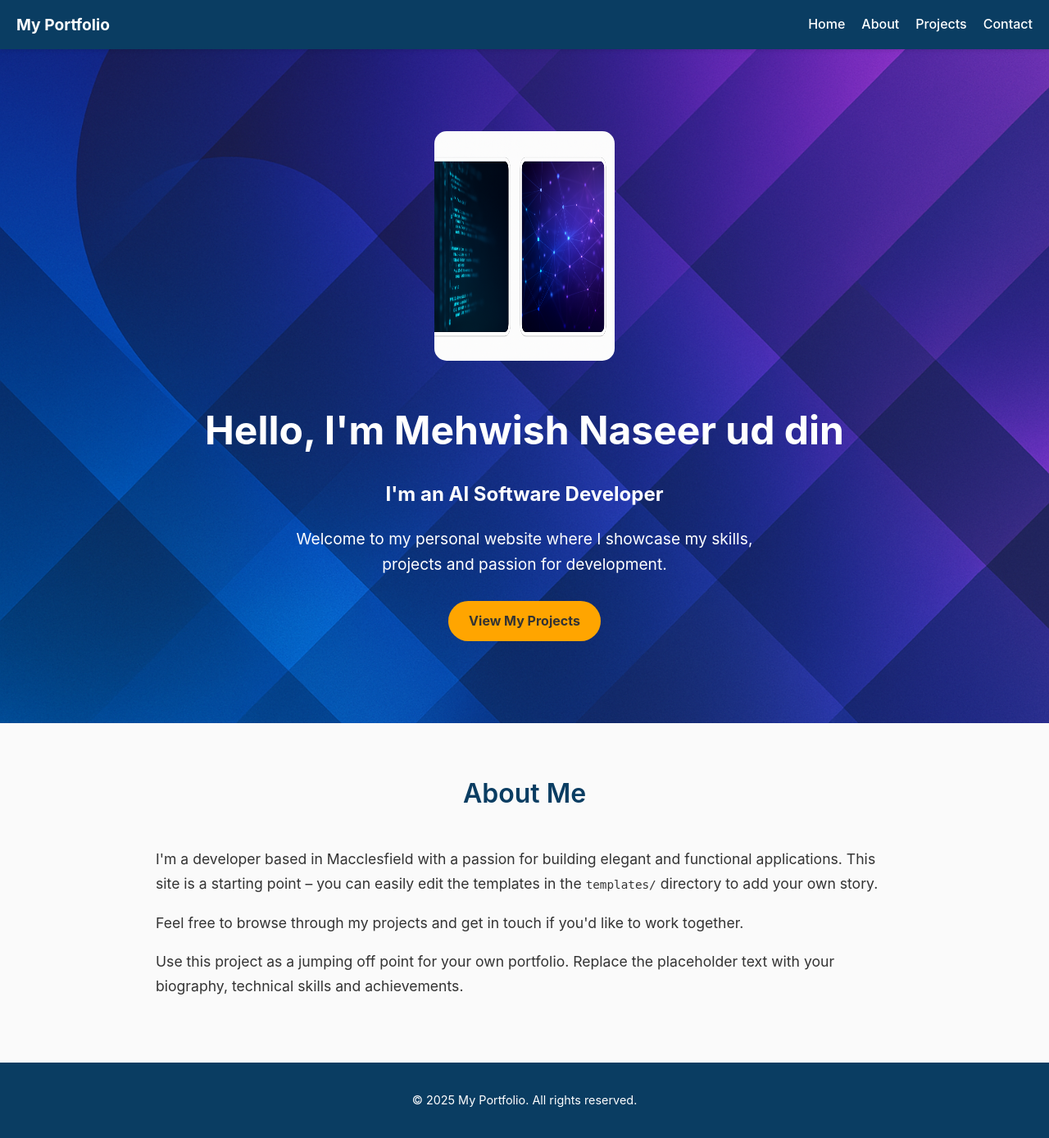
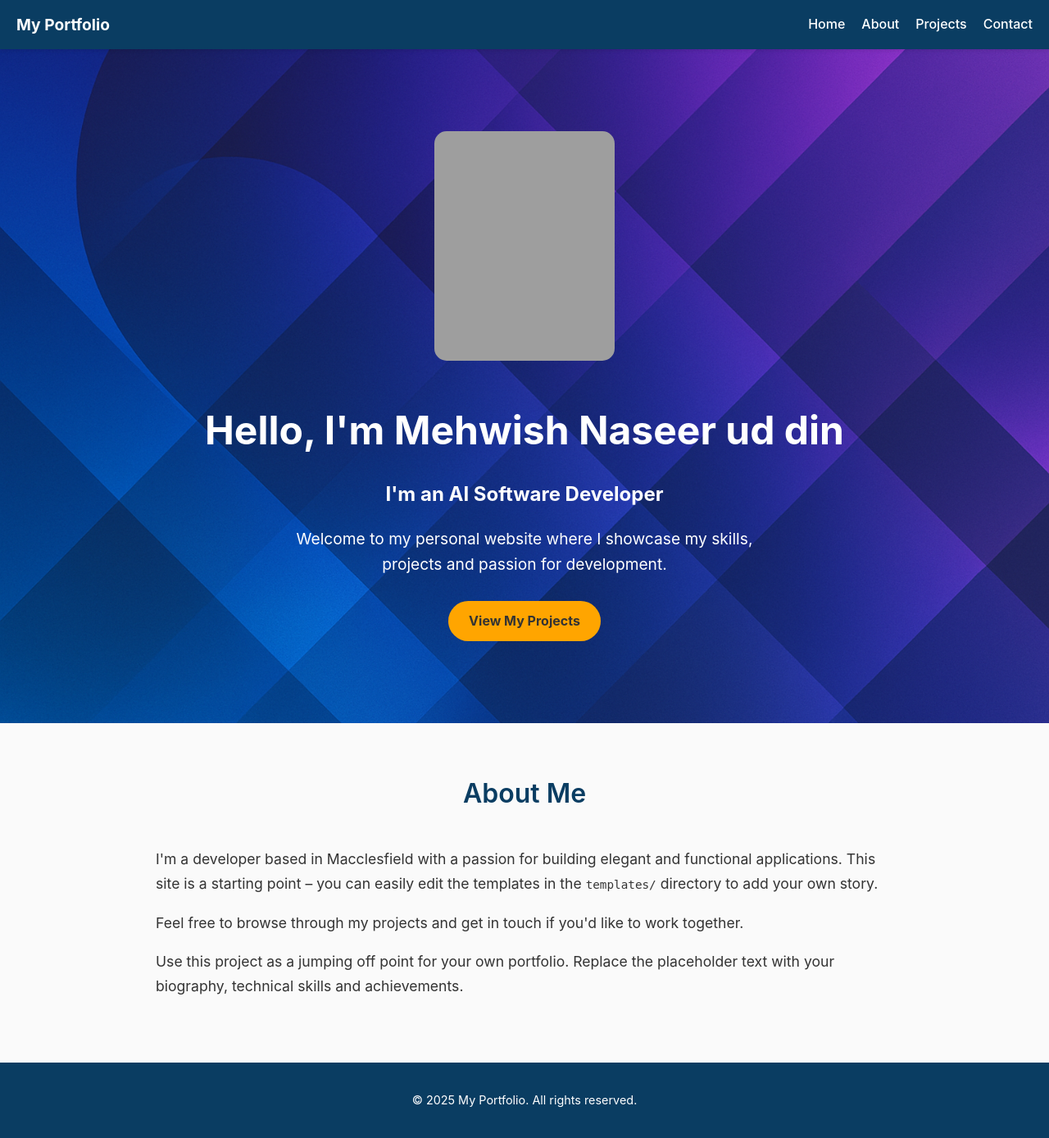
Before and after one commit to Mehwish39/portfolio, a Flask app: page / in a window 1280 px wide. Shown: the whole page at 82% size. Run offline with Flask 3, Linux system fonts and the light colour scheme; grey boxes are pictures that could not be loaded.

Commit message:
Update index.html

```diff
--- a/templates/index.html
+++ b/templates/index.html
@@ -6,7 +6,7 @@
   <!-- Hero Section -->
   <section class="hero">
     <a href="#" aria-label="MyPicture">
-    <img class="my-picture" src="{{ url_for('static', filename='images/project1.png') }}" alt="my-picture" />
+    <img class="my-picture" src="{{ url_for('static', filename='images/my-picture.png') }}" alt="my-picture" />
     </a>
     <h1>Hello, I'm Mehwish Naseer ud din</h1>
     <h2>I'm an AI Software Developer</h2>
```
